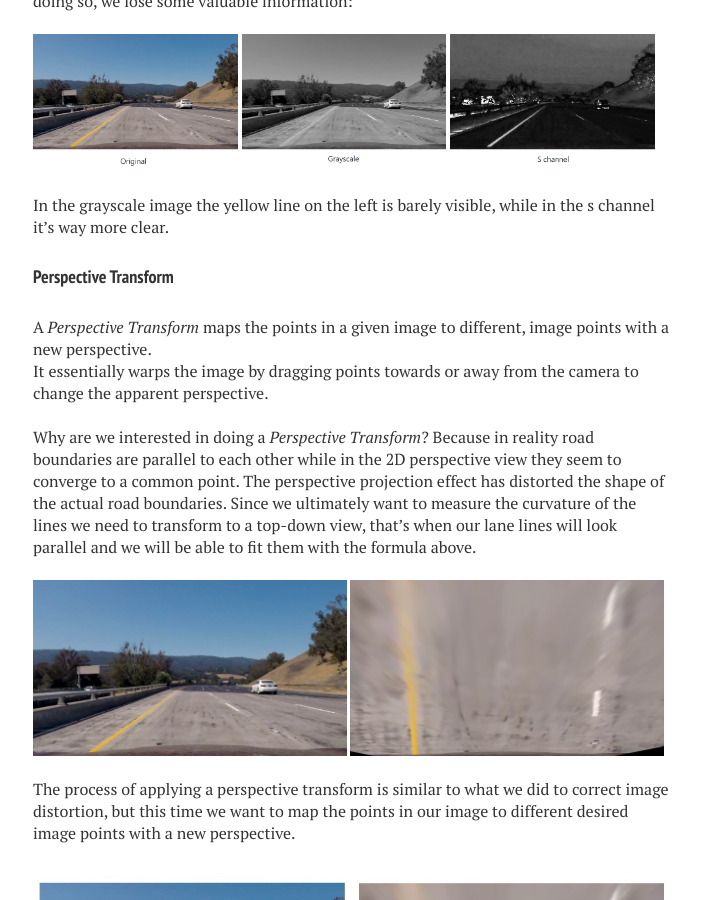
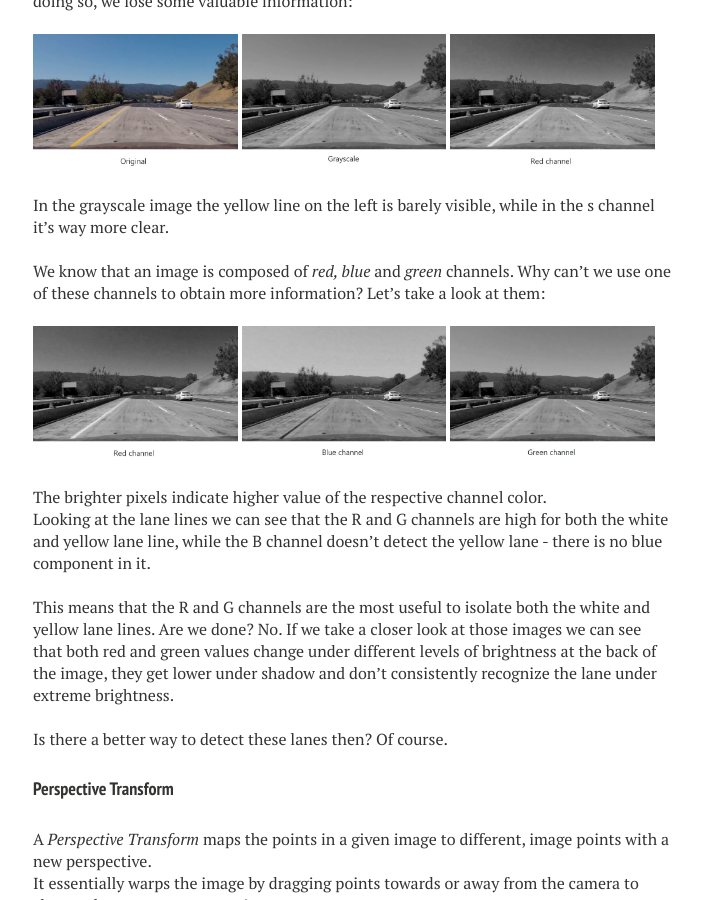
Before and after one commit to IacopomC/iacopomc.github.io, a Jekyll site: the page built from _posts/2020-07-16-advanced-lane-finding.md, in a window 1280 px wide and 900 px high, scrolled down 4423 px. Shown: the whole window, without its empty margins (287-989 px from the left). Built offline with Jekyll 4.4.1, drawn with Linux system fonts in a browser that asks for light colours; nearby versions of some CDN libraries; our own code applies the rules of GitHub Pages for plain Markdown files.

Commit message:
Add red, green, blue channel images

```diff
--- a/_posts/2020-07-16-advanced-lane-finding.md
+++ b/_posts/2020-07-16-advanced-lane-finding.md
@@ -155,11 +155,36 @@ When we apply the steps above, one crucial part is converting the image to grays
 
 <img src="{{ site.url }}/assets/images/advanced-lane-finding-post/original.jpg" width="32%">
 <img src="{{ site.url }}/assets/images/advanced-lane-finding-post/grayscale.jpg" width="32%">
-<img src="{{ site.url }}/assets/images/advanced-lane-finding-post/s_channel.jpg" width="32%">
+<img src="{{ site.url }}/assets/images/advanced-lane-finding-post/red_channel.jpg" width="32%">
 
 <br/>
 
 In the grayscale image the yellow line on the left is barely visible, while in the s channel it's way more clear.
+
+<br/>
+
+We know that an image is composed of *red, blue* and *green* channels. Why can't we use one of these channels to obtain more information? Let's take a look at them:
+
+<br/>
+
+<img src="{{ site.url }}/assets/images/advanced-lane-finding-post/red_channel.jpg" width="32%">
+<img src="{{ site.url }}/assets/images/advanced-lane-finding-post/blue_channel.jpg" width="32%">
+<img src="{{ site.url }}/assets/images/advanced-lane-finding-post/green_channel.jpg" width="32%">
+
+<br/>
+
+The brighter pixels indicate higher value of the respective channel color.
+<br/>
+
+Looking at the lane lines we can see that the R and G channels are high for both the white and yellow lane line, while the B channel doesn't detect the yellow lane - there is no blue component in it.
+
+<br/>
+
+This means that the R and G channels are the most useful to isolate both the white and yellow lane lines. Are we done? No. If we take a closer look at those images we can see that both red and green values change under different levels of brightness at the back of the image, they get lower under shadow and don't consistently recognize the lane under extreme brightness.
+
+<br/>
+
+Is there a better way to detect these lanes then? Of course.
 
 #### Perspective Transform
 A *Perspective Transform* maps the points in a given image to different, image points with a new perspective.
```
Also changed, not shown: assets/images/advanced-lane-finding-post/blue_channel.jpg (added), assets/images/advanced-lane-finding-post/green_channel.jpg (added), assets/images/advanced-lane-finding-post/red_channel.jpg (added), assets/images/advanced-lane-finding-post/regular_view_road.jpg (deleted).
